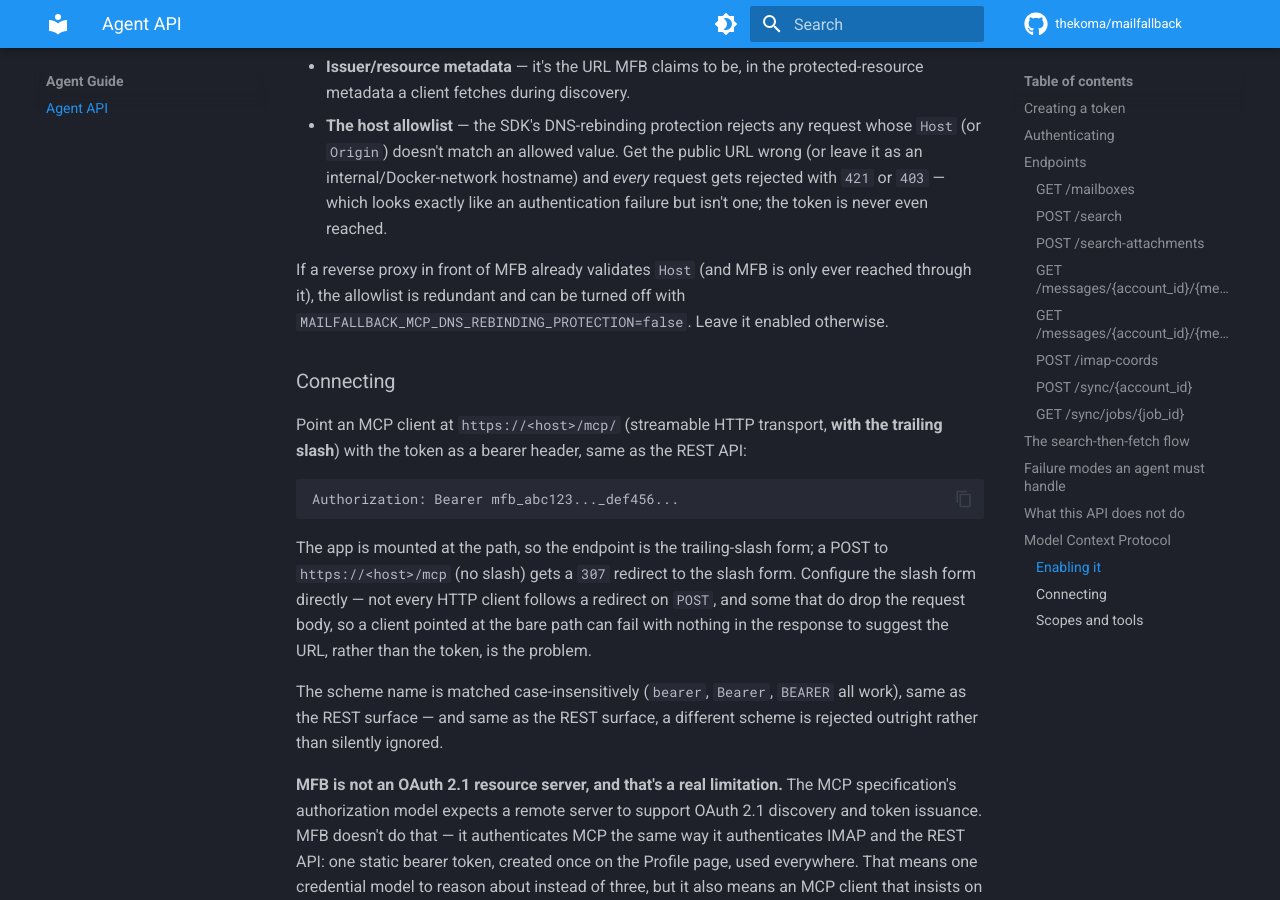
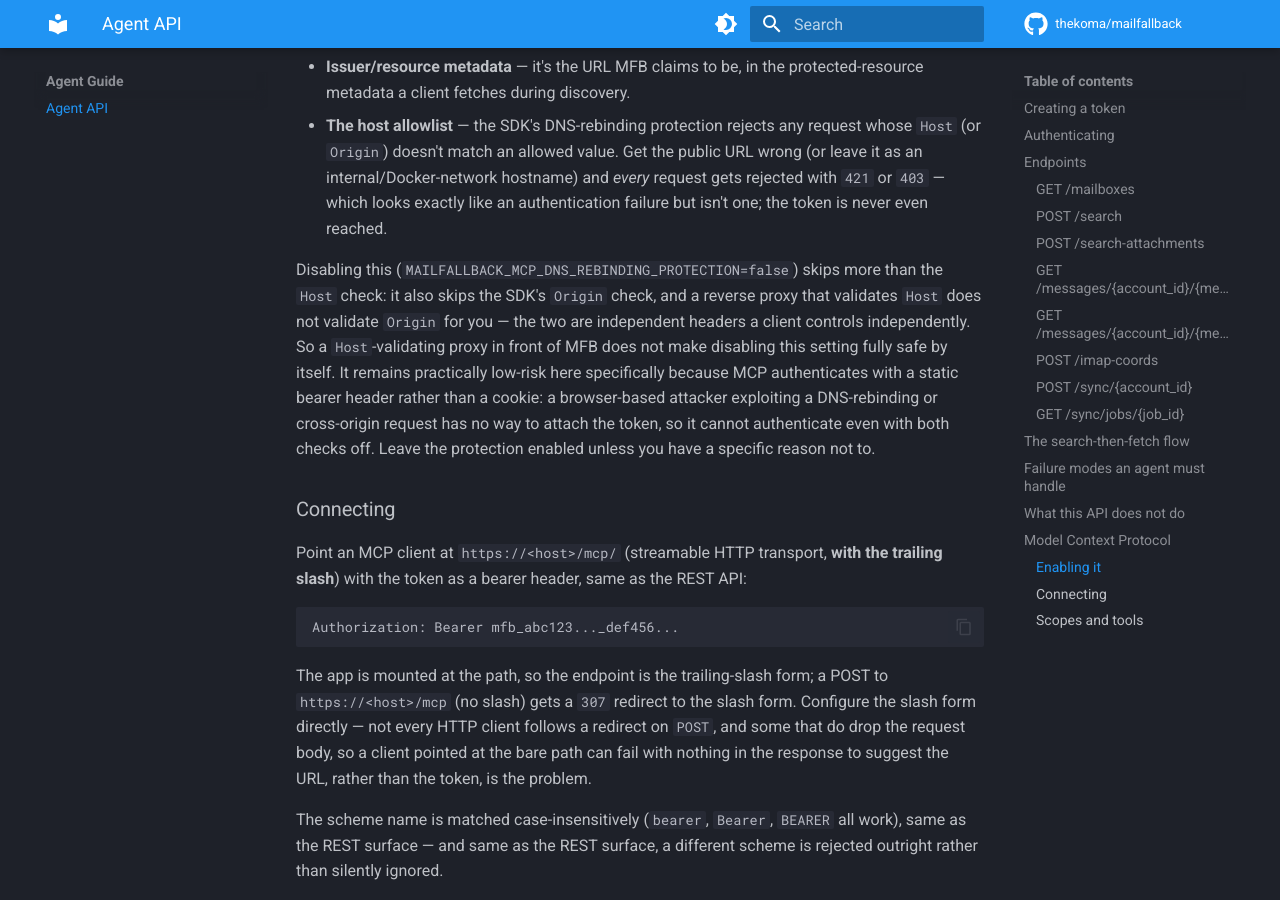
Before and after one commit to thekoma/mailfallback, an MkDocs documentation site: the page built from docs/src/guides/agent-api.md, in a window 1280 px wide and 900 px high, scrolled down 9866 px. Built offline with MkDocs 1.6.1 and Material for MkDocs 9.7.7, drawn with Linux system fonts in a browser that asks for light colours; comment, search, counter and statistics services are not loaded.

Commit message:
docs(mcp): warn on the localhost URL, wire the DNS-rebinding chart value, correct the Origin-check claim
- docker-compose.yml: comment above the two MCP env vars, pointing at the
  guide, so a self-hoster copying this file for a real deployment doesn't
  hit the "looks like auth, isn't" 421/403 from leaving the URL as
  localhost.
- charts/mailfallback: mcp.dnsRebindingProtection wired the same way as the
  other two MCP values (values.yaml + common.yaml env template + README
  table), so the setting is reachable from Helm instead of only via a raw
  env override.
- docs/src/guides/agent-api.md: disabling DNS-rebinding protection also
  skips the SDK's Origin check, which a Host-validating reverse proxy does
  not replace -- the previous wording implied the proxy covered it. It
  remains practically low-risk here specifically because MCP authenticates
  with a bearer header rather than a cookie, so a browser-based attacker
  has no way to attach the token even with both checks off; says that
  instead of implying blanket safety.

```diff
--- a/docker-compose.yml
+++ b/docker-compose.yml
@@ -29,6 +29,10 @@
     env_file: .env
     environment:
       MAILFALLBACK_DATABASE_URL: postgresql://${DB_USER:-mailfallback}:${DB_PASSWORD:-mailfallback}@db:5432/${DB_NAME:-mailfallback}
+      # localhost is right for this dev loop only. Behind a real hostname,
+      # MAILFALLBACK_MCP_PUBLIC_URL must be that hostname's externally-reachable
+      # URL or every /mcp request gets rejected with 421/403 by the SDK's host
+      # allowlist -- see docs/src/guides/agent-api.md#model-context-protocol.
       MAILFALLBACK_MCP_ENABLED: "true"
       MAILFALLBACK_MCP_PUBLIC_URL: "http://localhost:8000"
     depends_on:
--- a/docs/src/guides/agent-api.md
+++ b/docs/src/guides/agent-api.md
@@ -418,10 +418,16 @@
   like an authentication failure but isn't one; the token is never even
   reached.
 
-If a reverse proxy in front of MFB already validates `Host` (and MFB is only
-ever reached through it), the allowlist is redundant and can be turned off
-with `MAILFALLBACK_MCP_DNS_REBINDING_PROTECTION=false`. Leave it enabled
-otherwise.
+Disabling this (`MAILFALLBACK_MCP_DNS_REBINDING_PROTECTION=false`) skips more
+than the `Host` check: it also skips the SDK's `Origin` check, and a reverse
+proxy that validates `Host` does not validate `Origin` for you — the two are
+independent headers a client controls independently. So a `Host`-validating
+proxy in front of MFB does not make disabling this setting fully safe by
+itself. It remains practically low-risk here specifically because MCP
+authenticates with a static bearer header rather than a cookie: a
+browser-based attacker exploiting a DNS-rebinding or cross-origin request has
+no way to attach the token, so it cannot authenticate even with both checks
+off. Leave the protection enabled unless you have a specific reason not to.
 
 ### Connecting
 
```
Also changed, not shown: charts/mailfallback/README.md (+1 -0 lines), 2 other files.
